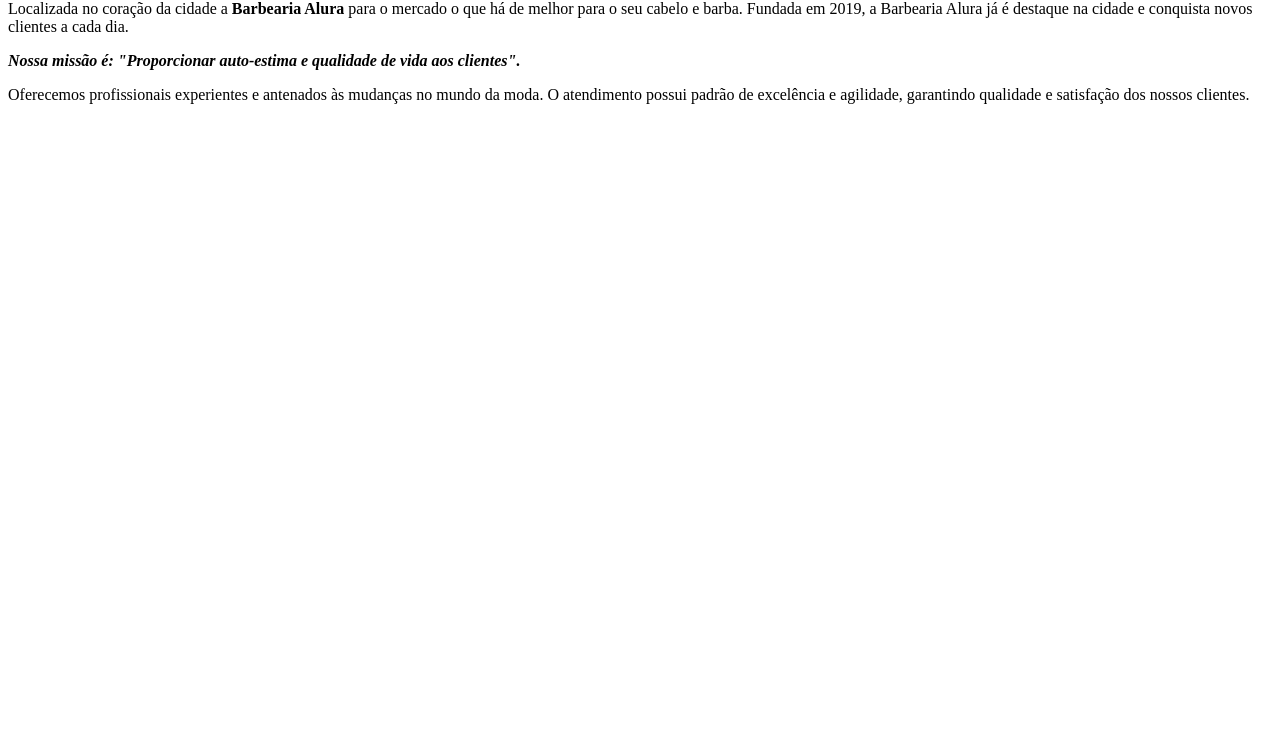
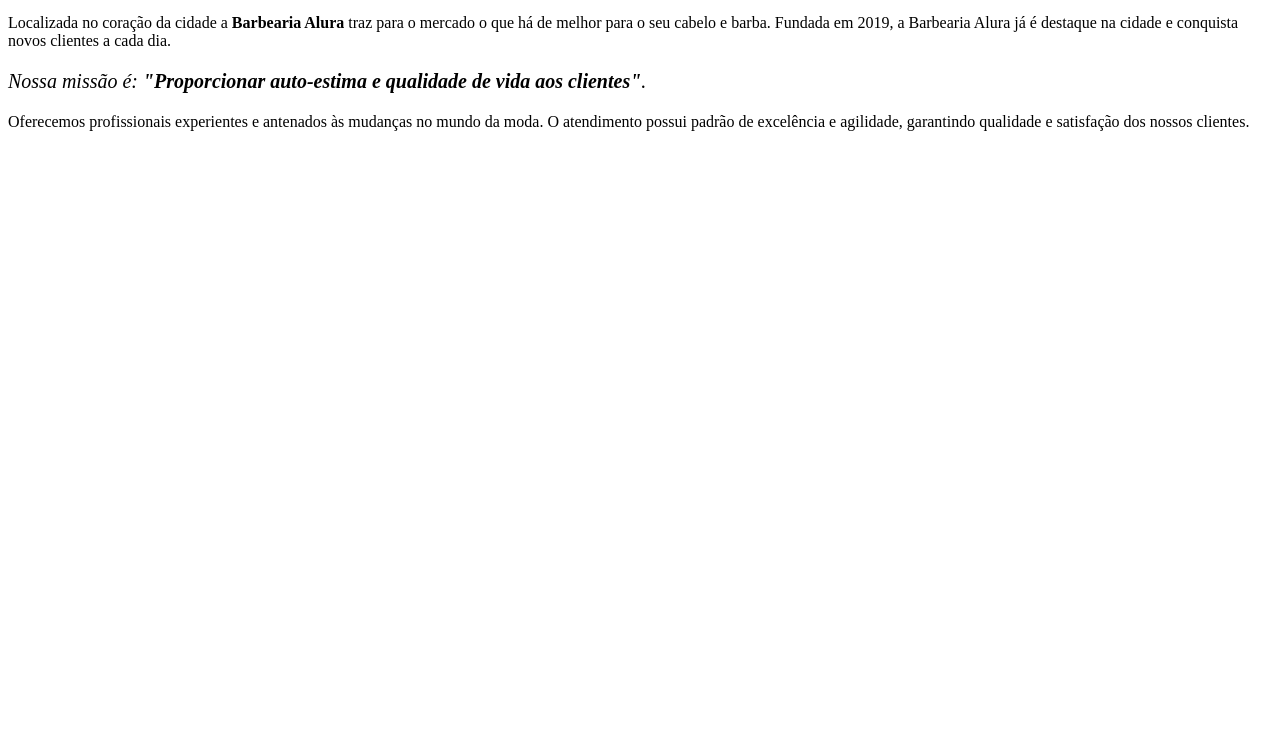
Before and after one commit to Giselipoliane/aula9-08, a plain HTML site: page index.html in a window 1280 px wide. Shown: the part 66-800 px from the top of the page. Drawn offline with Linux system fonts and the light colour scheme.

Commit message:
atividade27-09

```diff
--- a/index.html
+++ b/index.html
@@ -1,7 +1,17 @@
-<h1>Sobre a Barbearia Alura</h1>
+<!DOCTYPE html>
+<html lang="pt-br">
+    <head>
+        <meta charset="UTF-8">
+        <title>Barbearia Alura</title>
+    </head>
 
-<P>Localizada no coração da cidade a <strong> Barbearia Alura </strong> para o mercado o que há de melhor para o seu cabelo e barba.
-    Fundada em 2019, a Barbearia Alura já é destaque na cidade e conquista novos clientes a cada dia.</P>
-<P><em><strong>Nossa missão é: "Proporcionar auto-estima e qualidade de vida aos clientes".</P></em></strong>
-<P>Oferecemos profissionais experientes e antenados às mudanças no mundo da moda.
-    O atendimento possui padrão de excelência e agilidade, garantindo qualidade e satisfação dos nossos clientes.</P>
+    <body>
+        <h1>Sobre a Barbearia Alura</h1>
+
+        <p>Localizada no coração da cidade a <strong>Barbearia Alura</strong> traz para o mercado o que há de melhor para o seu cabelo e barba. Fundada em 2019, a Barbearia Alura já é destaque na cidade e conquista novos clientes a cada dia.</p>
+
+        <p style="font-size: 20px"><em>Nossa missão é: <strong>"Proporcionar auto-estima e qualidade de vida aos clientes"</strong>.</em></p>
+
+        <p>Oferecemos profissionais experientes e antenados às mudanças no mundo da moda. O atendimento possui padrão de excelência e agilidade, garantindo qualidade e satisfação dos nossos clientes.</p>
+    </body>
+</html>
```
